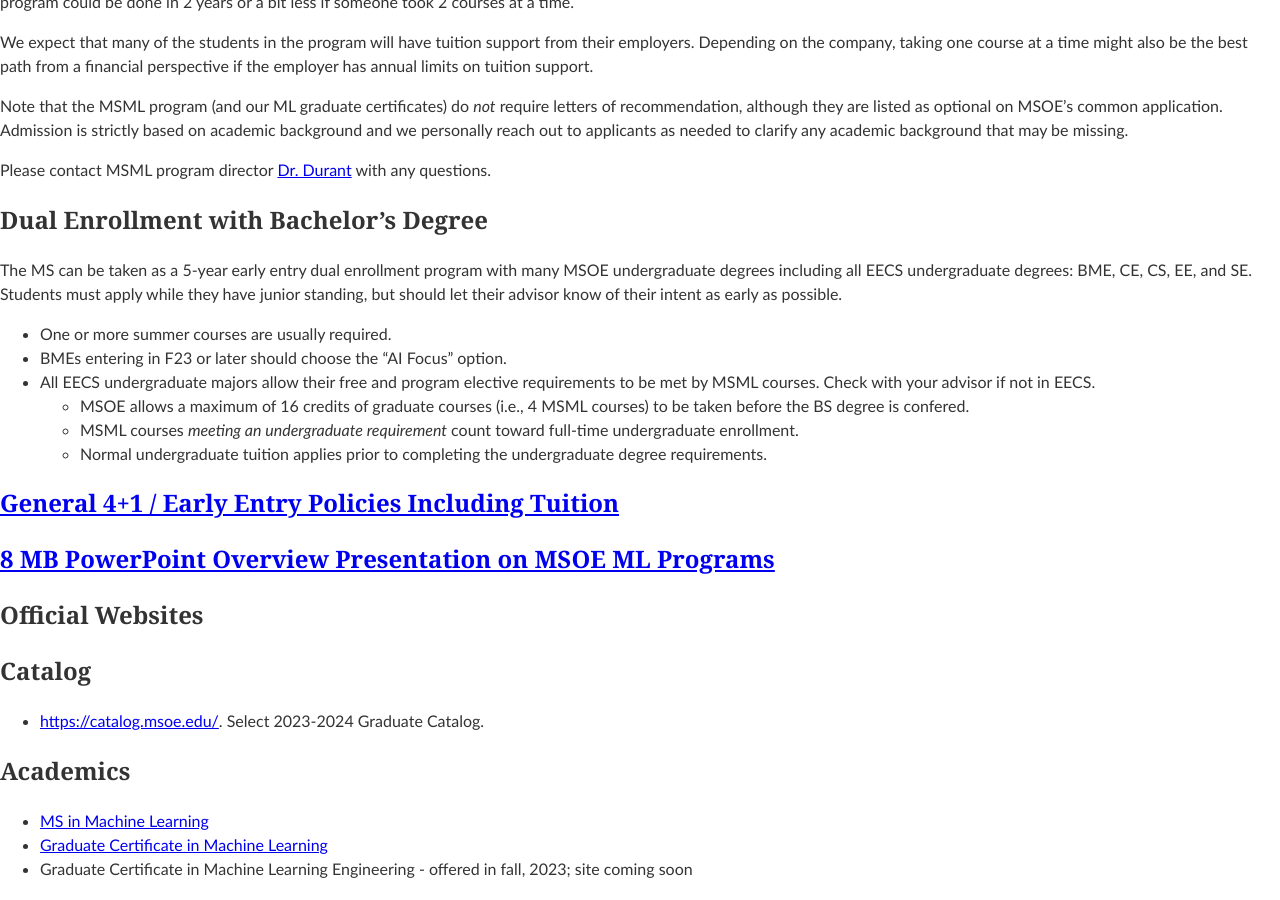
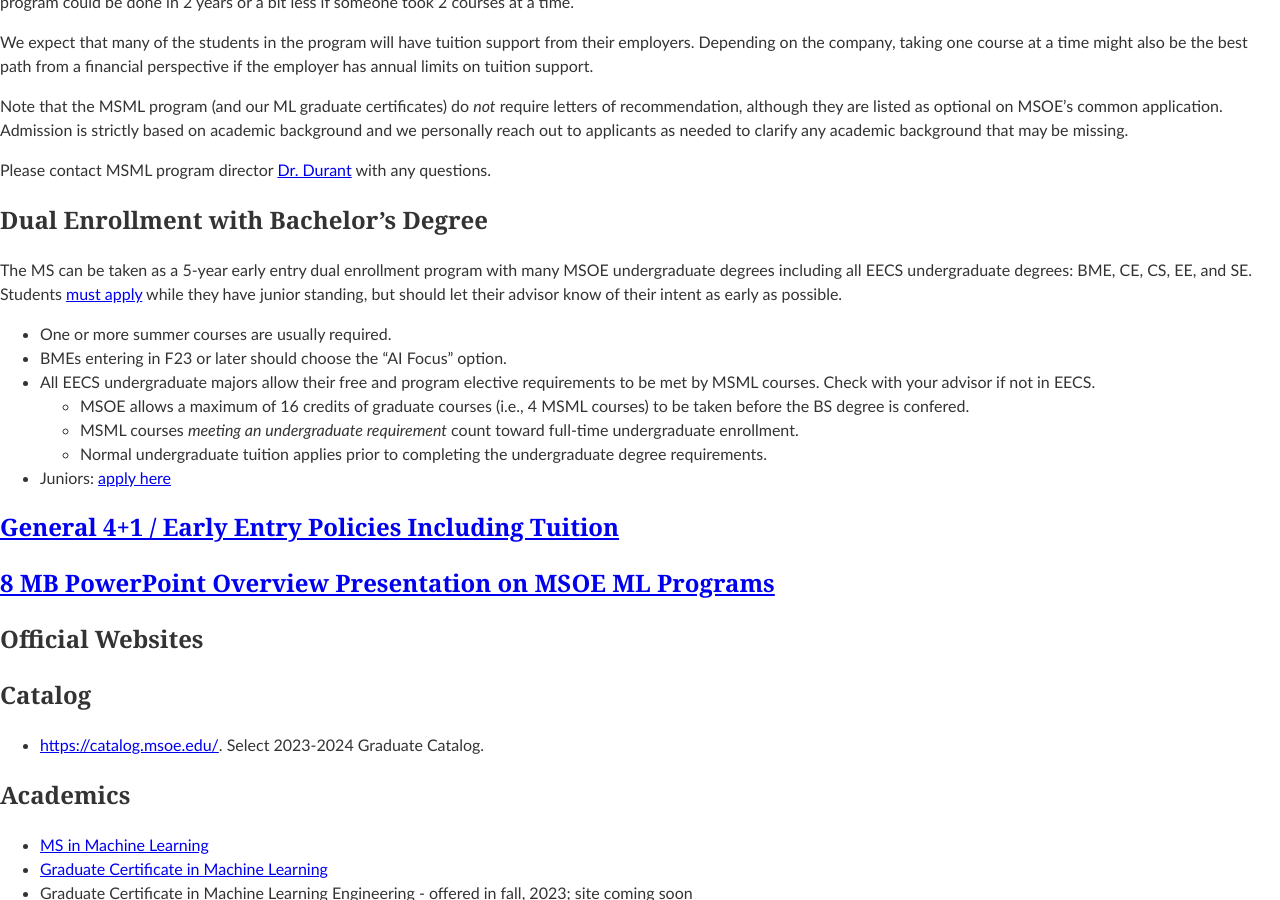
Before and after one commit to edurant/edurant.github.io, a Jekyll site: the page built from advising/msml.md, in a window 1280 px wide and 900 px high, scrolled down 1049 px. Built offline with Jekyll 4.4.1, drawn with Linux system fonts in a browser that asks for light colours; our own code applies the rules of GitHub Pages for plain Markdown files.

Commit message:
MSML: early entry application now online

```diff
--- a/advising/msml.md
+++ b/advising/msml.md
@@ -20,7 +20,7 @@
 Please contact MSML program director [Dr. Durant][Dr. Durant] with any questions.
 
 # Dual Enrollment with Bachelor's Degree
-The MS can be taken as a 5-year early entry dual enrollment program with many MSOE undergraduate degrees including all EECS undergraduate degrees: BME, CE, CS, EE, and SE. Students must apply while they have junior standing, but should let their advisor know of their intent as early as possible.
+The MS can be taken as a 5-year early entry dual enrollment program with many MSOE undergraduate degrees including all EECS undergraduate degrees: BME, CE, CS, EE, and SE. Students [must apply][MSML early entry application] while they have junior standing, but should let their advisor know of their intent as early as possible.
 
 * One or more summer courses are usually required.
 * BMEs entering in F23 or later should choose the “AI Focus” option.
@@ -28,6 +28,9 @@
   * MSOE allows a maximum of 16 credits of graduate courses (i.e., 4 MSML courses) to be taken before the BS degree is confered.
   * MSML courses *meeting an undergraduate requirement* count toward full-time undergraduate enrollment.
   * Normal undergraduate tuition applies prior to completing the undergraduate degree requirements.
+* Juniors: [apply here][MSML early entry application]
+
+[MSML early entry application]: https://www.msoe.edu/academics/graduate-degrees/m-s-in-machine-learning/machine-learning-early-entry-master-s-application-for-current-msoe-students/
 
 ## [General 4+1 / Early Entry Policies Including Tuition](earlyEntry.html)
 
```
